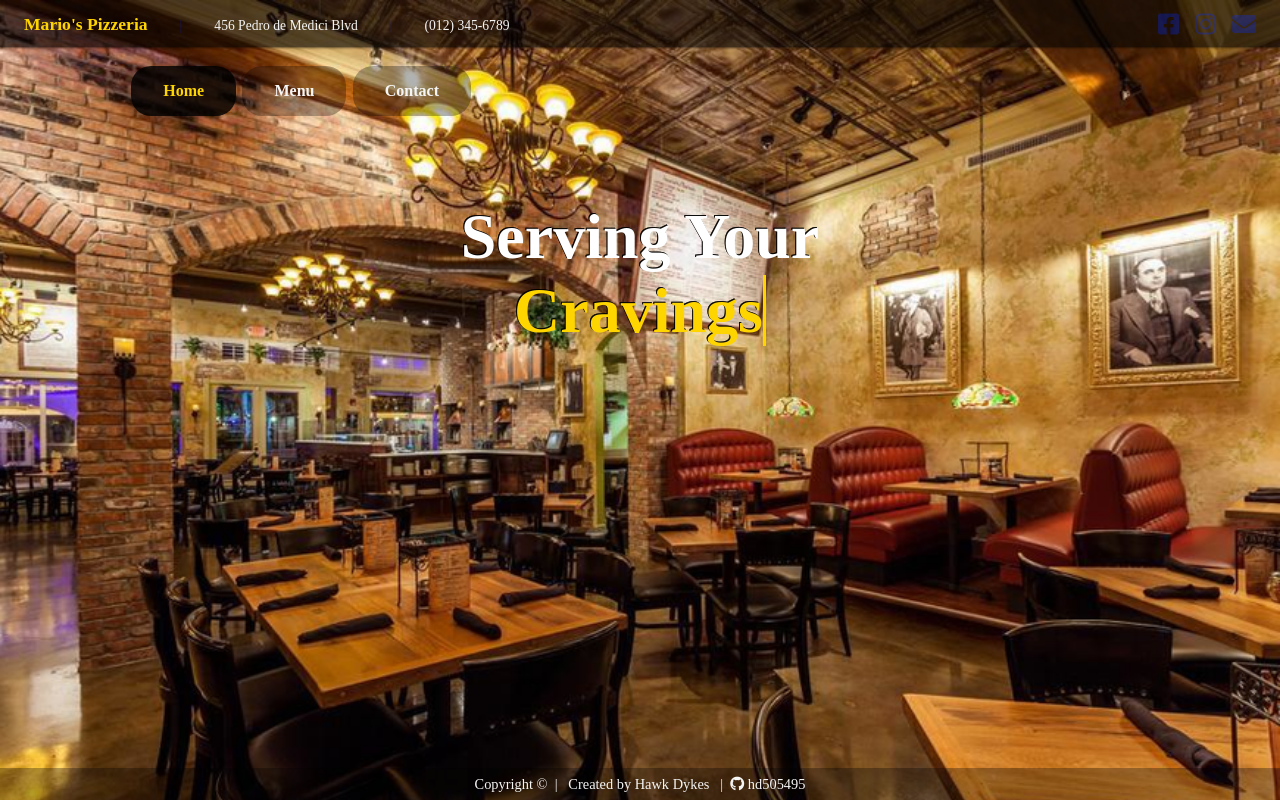
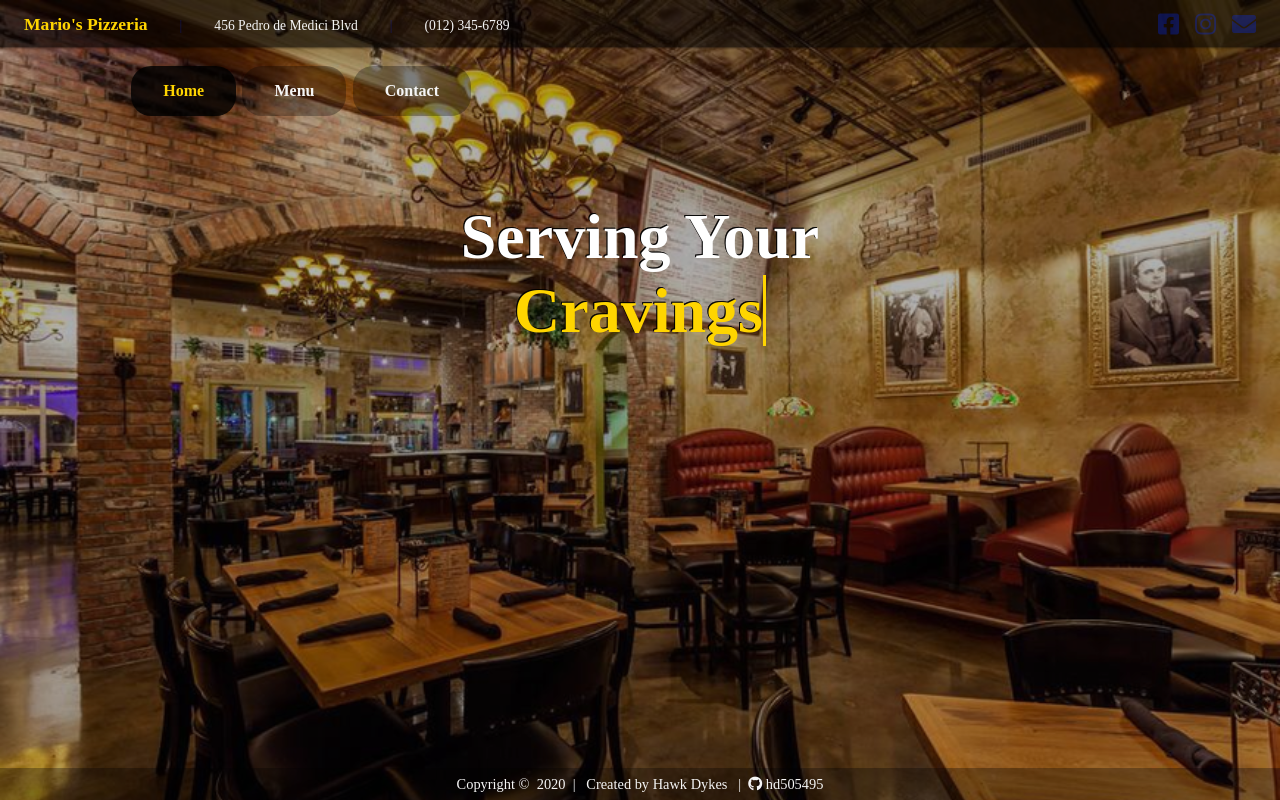
Before and after one commit to hd505495/restaurant-page, a plain HTML site: page index.html in a window 1280 px wide. Drawn offline with Linux system fonts and the light colour scheme.

Commit message:
minor refinements

```diff
--- a/main.js
+++ b/main.js
@@ -106,7 +106,7 @@ eval("__webpack_require__.r(__webpack_exports__);\n/* harmony export (binding) *
 /***/ (function(module, __webpack_exports__, __webpack_require__) {
 
 "use strict";
-eval("__webpack_require__.r(__webpack_exports__);\n/* harmony export (binding) */ __webpack_require__.d(__webpack_exports__, \"renderFooter\", function() { return renderFooter; });\nconst renderFooter = (() => {\n\n  const render = () => {\n\n    const footer = document.createElement('footer');\n\n    const footerContent = document.createElement('div');\n    footer.appendChild(footerContent);\n    footerContent.innerHTML += 'Copyright &copy;';\n    const script = document.createElement('script');\n    script.textContent = `document.write(new Date().getFullYear());`;\n    footerContent.appendChild(script);\n    footerContent.innerHTML += `&nbsp; | &nbsp; Created by Hawk Dykes &nbsp; | &nbsp;`;\n    const a = document.createElement('a');\n    a.setAttribute('href', 'https://github.com/hd505495');\n    a.setAttribute('target', '_blank');\n    a.classList.add('github-link');\n    const githubIcon = document.createElement('i');\n    githubIcon.classList.add('fab');\n    githubIcon.classList.add('fa-github');\n    a.appendChild(githubIcon);\n    a.innerHTML += ' hd505495 ';\n    footerContent.appendChild(a);\n\n    return footer;\n  }\n\n  return {render};\n\n})();\n\n\n\n//# sourceURL=webpack:///./src/footer.js?");
+eval("__webpack_require__.r(__webpack_exports__);\n/* harmony export (binding) */ __webpack_require__.d(__webpack_exports__, \"renderFooter\", function() { return renderFooter; });\nconst renderFooter = (() => {\n\n  const render = () => {\n\n    const footer = document.createElement('footer');\n\n    let date = new Date().getFullYear();\n\n    const footerContent = document.createElement('div');\n    footer.appendChild(footerContent);\n    footerContent.innerHTML += 'Copyright &copy; &nbsp;';\n    footerContent.innerHTML += date;\n    footerContent.innerHTML += `&nbsp; | &nbsp; Created by Hawk Dykes &nbsp; | &nbsp;`;\n    const a = document.createElement('a');\n    a.setAttribute('href', 'https://github.com/hd505495');\n    a.setAttribute('target', '_blank');\n    a.classList.add('github-link');\n    const githubIcon = document.createElement('i');\n    githubIcon.classList.add('fab');\n    githubIcon.classList.add('fa-github');\n    a.appendChild(githubIcon);\n    a.innerHTML += ' hd505495 ';\n    footerContent.appendChild(a);\n\n    return footer;\n  }\n\n  return {render};\n\n})();\n\n\n\n//# sourceURL=webpack:///./src/footer.js?");
 
 /***/ }),
 
--- a/styles.css
+++ b/styles.css
@@ -18,12 +18,15 @@ html {
 }
 
 body {
-  background: #eee;
+  /*background: #eee;*/
   background-image: url('images/pizza-restaurant-2.png');
   background-repeat: no-repeat;
   background-size: 100%;
+  background-color: rgba(0, 0, 0, 0.3);
+  background-blend-mode: multiply;
   margin: 0 auto;
 }
+
 
 #content {
   min-height: 100vh;
```
